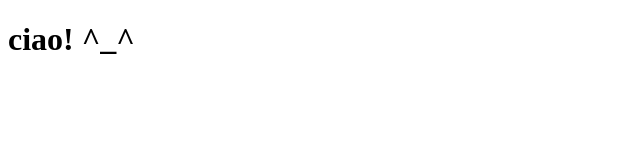
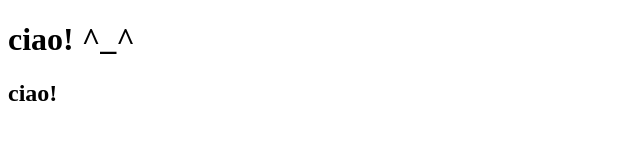
Before and after one commit to indwell87/Esercizio9, a plain HTML site: page index.html in a window 1280 px wide. Shown: the full height of the page, 0-640 px from the left. Drawn offline with Linux system fonts and the light colour scheme.

Commit message:
aggiunto h2

```diff
--- a/index.html
+++ b/index.html
@@ -10,6 +10,10 @@
         <h1>
             ciao! ^_^
         </h1>
+
+        <h2>
+            ciao!
+        </h2>
     </header>
 </body>
 </html>
```
